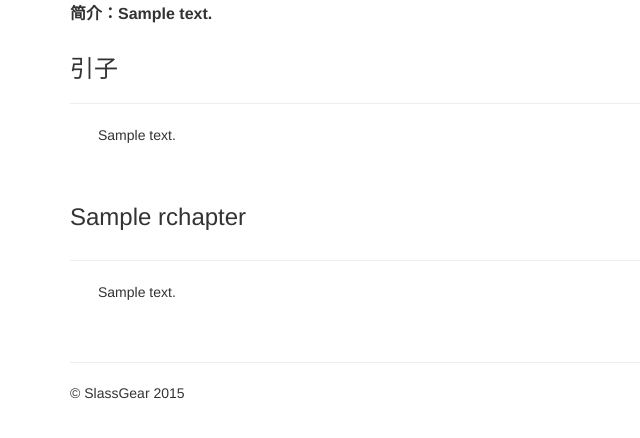
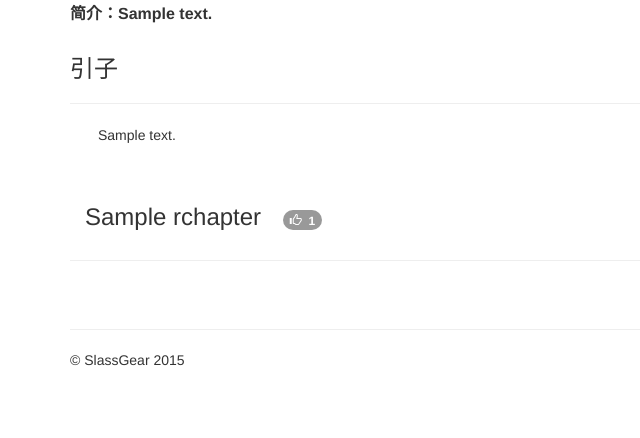
Before and after one commit to winkidney/StoryGear, a Django app: page /story/1/ in a window 1280 px wide. Shown: the part 180-618 px from the top of the page, without its empty margins (0-640 px from the left). Run offline with Django 3.2, Linux system fonts and the light colour scheme; tables that the repository leaves empty hold one stand-in row (values such as "Sample post"); some libraries are stand-ins or nearby versions.

Commit message:
new chapter

```diff
--- a/storygear/sgear/models.py
+++ b/storygear/sgear/models.py
@@ -1,5 +1,6 @@
 # coding: utf-8
 from django.contrib.auth.models import User
+from django.core.exceptions import ObjectDoesNotExist
 from django.db import models
 
 
@@ -33,16 +34,16 @@ class RChapter(models.Model):
         ordering = ['rank']
         db_table = "rchapters"
 
-    title = models.CharField(max_length=255, verbose_name=u'name', db_index=True)
-    description = models.TextField(verbose_name=u'description')
-    content = models.TextField()
+    title = models.CharField(max_length=255, verbose_name=u'章节标题', db_index=True)
+    description = models.TextField(verbose_name=u'章节简介', blank=False, help_text=u"介绍下你的概要或者想法吧？")
+    content = models.TextField(blank=False, verbose_name=u"正文", help_text=u"上方撰写你的内容~")
 
     rank = models.IntegerField(default=0, db_index=True)
-    is_draft = models.BooleanField(default=False, db_index=True)
+    stars = models.IntegerField(default=0, db_index=True)
+    is_draft = models.BooleanField(verbose_name=u"存为草稿", default=False, db_index=True)
 
     author = models.ForeignKey(User, null=True, blank=False)
     ctime = models.DateTimeField(auto_now_add=True)
-
 
 
 class Chapter(models.Model):
@@ -56,19 +57,28 @@ class Chapter(models.Model):
         db_table = "chapters"
 
     rchapters = models.ManyToManyField(RChapter, blank=True, related_name="rchapters")
-    index = models.IntegerField(default=0, null=False, blank=False, db_index=True)
+    index = models.IntegerField(default=1, null=False, blank=False, db_index=True)
     selected = models.ForeignKey(RChapter, blank=True, null=True, related_name="selected")
     voted = models.BooleanField(default=False, blank=False, null=False, help_text=u"If the best has been voted.")
-
-    @property
-    def content(self):
-        if self.selected:
-            return self.selected.content
 
     @property
     def title(self):
         if self.selected:
             return self.selected.title
+
+    @property
+    def rank(self):
+        if self.selected:
+            return self.selected.rank
+
+    @property
+    def stars(self):
+        return self.selected.stars
+
+    def select_chapter(self, chapter):
+        self.selected = chapter
+        self.voted = True
+
 
 class Story(models.Model):
 
@@ -88,10 +98,10 @@ class Story(models.Model):
 
     chapter_count = models.IntegerField(default=0, verbose_name=u"Chapter count")
     chapters = models.ManyToManyField(Chapter, related_name="chapters", verbose_name=u"Chapters")
-    latest_chapter = models.IntegerField(default=0, null=False, blank=False)
+    latest_chapter = models.IntegerField(default=1, null=False, blank=False)
 
     rank = models.IntegerField(default=0, null=False, blank=False)
-    like = models.IntegerField(default=0, null=False, blank=False)
+    stars = models.IntegerField(default=0, null=False, blank=False)
 
     author = models.ForeignKey(User)
     is_draft = models.BooleanField(default=False, db_index=True, verbose_name=u"存为草稿")
@@ -102,8 +112,19 @@ class Story(models.Model):
     def get_chapters(self):
         return self.chapters.order_by("index")
 
-    def get_selected_chapters(self):
+    def get_voted_chapters(self):
         return [chapter for chapter in self.chapters.order_by("index") if chapter.selected]
 
     def get_absolute_url(self):
         return "/story/%s/" % self.id
+
+    def add_chapter(self, real_chapter):
+        try:
+            chapter = Chapter.objects.get(id=self.latest_chapter)
+        except ObjectDoesNotExist:
+            chapter = Chapter(index=self.latest_chapter)
+            chapter.save()
+
+        chapter.rchapters.add(real_chapter)
+        chapter.save()
+        return chapter
--- a/storygear/sgear/urls.py
+++ b/storygear/sgear/urls.py
@@ -1,10 +1,11 @@
 from django.conf.urls import include, url
 from django.views.decorators.csrf import csrf_protect, csrf_exempt
-from storygear.sgear.views import StoryHomeView, SingleStoryView, NewStoryView, EditStoryView
+from storygear.sgear.views import StoryHomeView, SingleStoryView, NewStoryView, EditStoryView, NewChapterView
 
 urlpatterns = [
     url(r'^$', StoryHomeView(), name="story"),
     url(r'^(\d+)/$', SingleStoryView(), name="single_story"),
     url(r'^(\d+)/edit/$', EditStoryView(), name="edit_story"),
+    url(r'^(\d+)/new_chapter/$', NewChapterView(), name="new_chapter"),
     url(r'^new/$', NewStoryView(), name="new_story"),
 ]
--- a/storygear/sgear/views.py
+++ b/storygear/sgear/views.py
@@ -1,3 +1,4 @@
+from django.core.exceptions import ObjectDoesNotExist
 from django.http import HttpResponse
 from django.shortcuts import render_to_response, redirect, get_object_or_404
 from django.template import RequestContext
@@ -64,8 +65,7 @@ class NewChapterView(RestMixin):
         if form.is_valid():
             rchapter = form.save(commit=False)
             rchapter.author = self.request.user
-            chapter = get_object_or_404(Chapter, pk=story.latest_chapter)
             rchapter.save()
-            chapter.rchapters.add(chapter)
-            chapter.save()
+            chapter = story.add_chapter(rchapter)
             return redirect(chapter)
+        return render_to_response("one_story/new_chapter.html", locals())
--- a/storygear/static/style.css
+++ b/storygear/static/style.css
@@ -15,6 +15,21 @@ body {
     padding-bottom: 2em;
 }
 
+.padding-1em {
+    padding: 1em;
+}
+.padding-h3 {
+    padding-left: 15px;
+    padding-right: 15px;
+}
+
+.border-radius-3px {
+    border-radius: 3px 3px;
+}
+.margin-right-1em{
+    padding-right: 1em;
+}
+
 .story-meta {
 
 }
--- a/storygear/templates/one_story/new_chapter.html
+++ b/storygear/templates/one_story/new_chapter.html
@@ -2,7 +2,7 @@
 {% load bootstrap3 %}
 {% block title %}续写章节 - {{ story.id }}{% endblock %}
 {% block in_container %}
-  <h1>{{ story.title }} - {{ story.author.username }} - 续写第{{ story.latest_chapter }}</h1>
+  <h1>{{ story.title }} - {{ story.author.username }} - 撰写第{{ story.latest_chapter }}章</h1>
 
   <hr/>
 
@@ -11,6 +11,9 @@
       <form action="." method="post" class="form">
       {% csrf_token %}
         <input type="hidden" value="{{ story.latest_chapter }}" name="chapter"/>
+        {% if form.errors %}
+          <p class="bg-danger border-radius-3px padding-1em">{{ form.errors }}</p>
+        {% endif %}
       {% bootstrap_form form %}
         <div class="form-actions">
           <button type="submit" class="btn btn-primary">
--- a/storygear/templates/one_story/read.html
+++ b/storygear/templates/one_story/read.html
@@ -16,12 +16,18 @@
     </div>
   </div>
 
-{% for chapter in story.get_selected_chapters %}
+{% for chapter in story.get_voted_chapters %}
   <div class="row chapter">
     <div class="col-md-12">
-      <h3>{{ chapter.title }}</h3>
+      <h3 class="col-md-12">{{ chapter.title }}
+        <small class="padding-h3">
+          <a href="#">
+            <span class="badge"><span class="glyphicon glyphicon-thumbs-up"></span>&nbsp;&nbsp;{{ chapter.rank }}</span>
+          </a>
+        </small>
+      </h3>
+
     </div>
-
     <div class="col-md-12 main-body-text">
       <hr/>
       <p>{{ chapter.content }}</p>
--- a/storygear/urls.py
+++ b/storygear/urls.py
@@ -5,5 +5,5 @@ from django.views.generic import RedirectView
 urlpatterns = [
     url(r'^admin/', include(admin.site.urls)),
     url(r'^story/', include("sgear.urls")),
-    url(r'^$', RedirectView.as_view(pattern_name='story')),
+    url(r'^$', RedirectView.as_view(pattern_name='story', permanent=True)),
 ]
```
